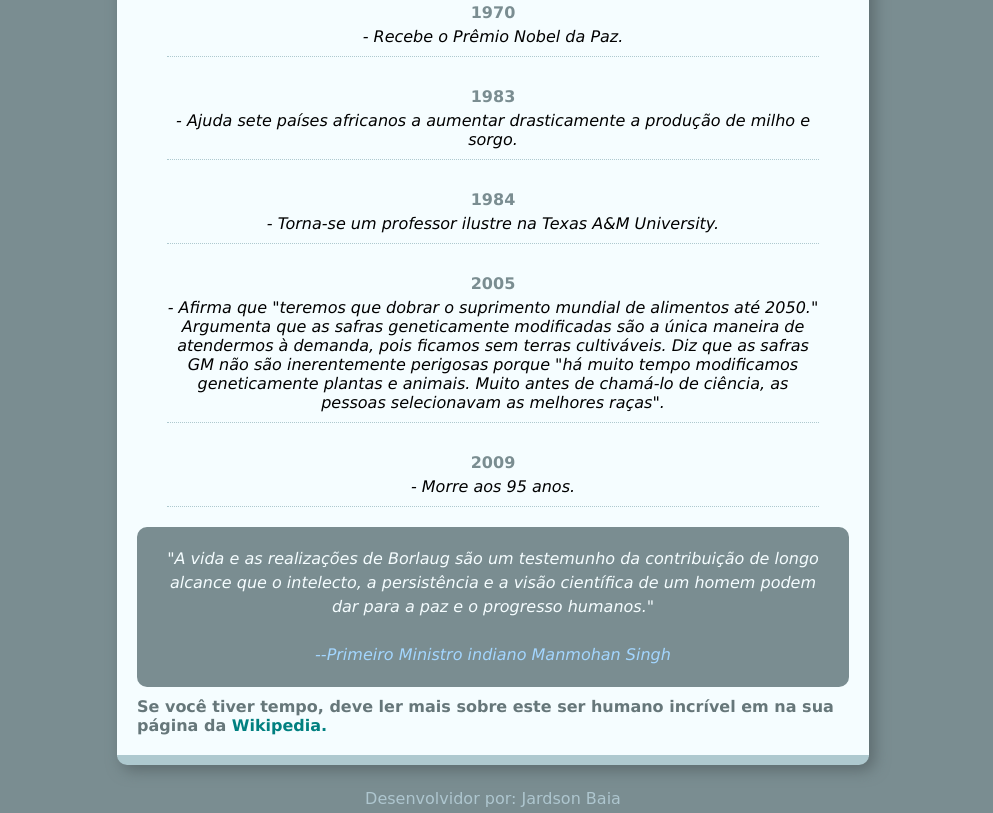
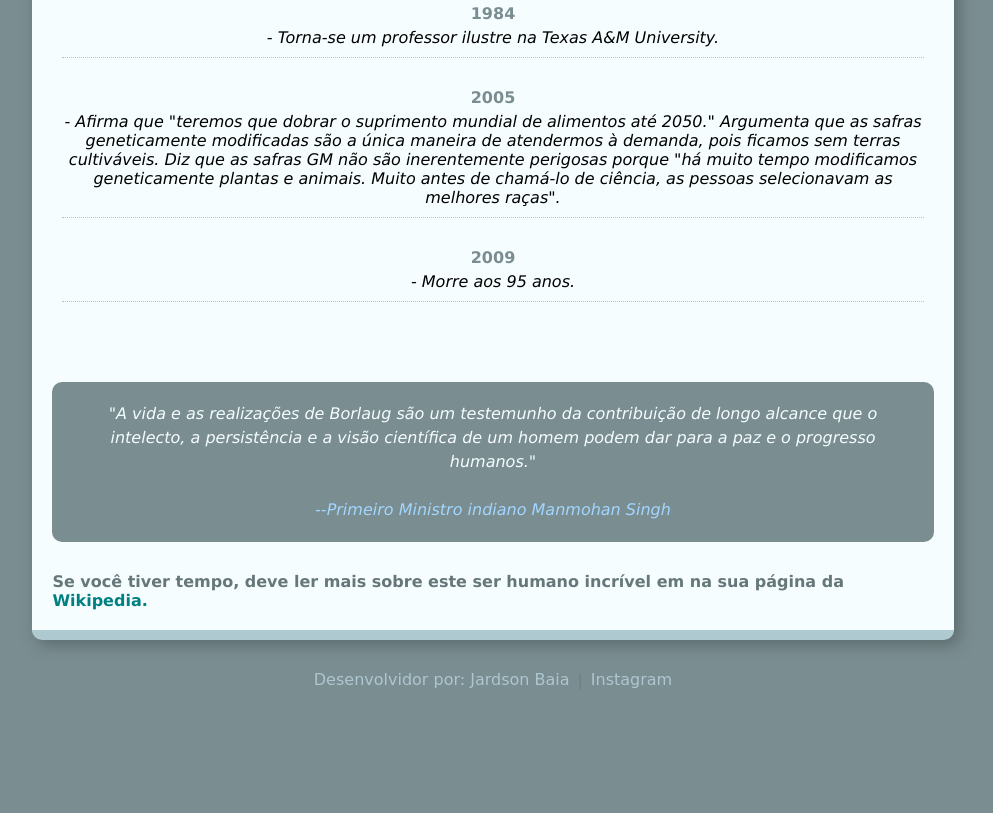
Before and after one commit to jardsonbaia/PaginaTributo, a plain HTML site: page index.html in a window 1280 px wide. Shown: the part 1979-2792 px from the top of the page, without its empty margins (147-1140 px from the left). After the commit the page ends 2692 px from the top, so only its background shows below. Drawn offline with Linux system fonts and the light colour scheme.

Commit message:
Add files via upload

```diff
--- a/index.html
+++ b/index.html
@@ -2,12 +2,10 @@
 <html lang="pt-br">
 <!---Reproduzido e Traduzido por Jardson Baia-->
 <!---Desafio prático do site FreeCodeCamp-->
-
 <head>
     <meta charset="UTF-8">
     <title>Dr. Norman Borlaug</title>
     <link rel="stylesheet" type="text/css" href="./syle.css" </head>
-
 <body>
     <main id="main">
         <div id="divMain">
@@ -90,7 +88,8 @@
         </div>
     </main>
     <div id="div-dev">
-        <a id="link-dev" href="https://github.com/jardsonbaia" target="_blank">Desenvolvidor por: Jardson Baia</a>
+        <a class="link-dev" href="https://github.com/jardsonbaia" target="_blank">Desenvolvidor por: Jardson Baia</a> |
+        <a class="link-dev" id="link-insta" href="https://instagram.com/eu.baia" target="_blank">Instagram</a>
     </div>
 </body>
 
--- a/syle.css
+++ b/syle.css
@@ -4,23 +4,23 @@
 }
 
 body {
-    width: 800px;
+    width: 100%;
+    max-width: 980px;
     margin: 0 auto;
     background-color: #7a8d91;
     color: #66777a;
+    margin-bottom: 3vh;
 }
 
 main {
-    max-width: 900px;
+    width: 100%;
     font-family: Verdana, Geneva, Tahoma, sans-serif;
+    margin: 0px;
 }
 
-
 #divMain {
-    max-width: inherit;
     background-color: #f5fdff;
     box-shadow: 5px 5px 15px #5c6a6d;
-    padding: 20px;
     margin: 3%;
     border-radius: 10px;
     border-bottom: solid 10px #aec9cf;
@@ -53,9 +53,8 @@ main {
 
 #header {
     text-align: center;
-    padding: 10px;
+    padding-top: 50px;
     color: #7b7f91;
-    margin: 30px;
 }
 
 #img-div {
@@ -63,7 +62,7 @@ main {
     background-color: #ebfbff;
     border-radius: 5px;
     box-shadow: 2px 2px 0.2em rgba(0,0,0,0.1), -2px -2px 0.2em rgba(0,0,0,0.1);
-    margin-bottom: 30px;
+    margin: 30px;
     padding: 10px;
 }
 
@@ -112,13 +111,13 @@ li {
 blockquote {
     font-size: 16px;
     font-style: italic;
-    margin-top: -40px;
     padding: 20px;
     text-align: center;
     background-color: #7a8d91;
     border-radius: 10px;
     color: #f5fdff;
     line-height: 1.5em;
+    margin: 20px;
 }
 
 blockquote cite {
@@ -127,8 +126,8 @@ blockquote cite {
 
 h3 {
     font-size: 16px;
-    margin-top: 10px;
-    /* margin-bottom: 10px; */
+    margin: 10px;
+    padding: 10px;
 }
 
 #tribute-link {
@@ -148,15 +147,22 @@ h3 {
     text-align: center;
 }
 
-#link-dev {
+.link-dev {
     color: #aec6cf;
     font-family: cursive;
     text-decoration: none;
     padding: 5px;
+    margin-bottom: 20px;
 }
 
-#link-dev:hover {
-    color: #c8ebf3;
+.link-dev:hover {
+    color: #fbffc4;
     transition-duration: 300ms;
     box-shadow: 5px 5px #657579;
 }
+
+#link-insta:hover {
+    color: #ffb8f9;
+    transition-duration: 300ms;
+    box-shadow: 5px 5px #657579;
+}
```
Also changed, not shown: 1 other file.
